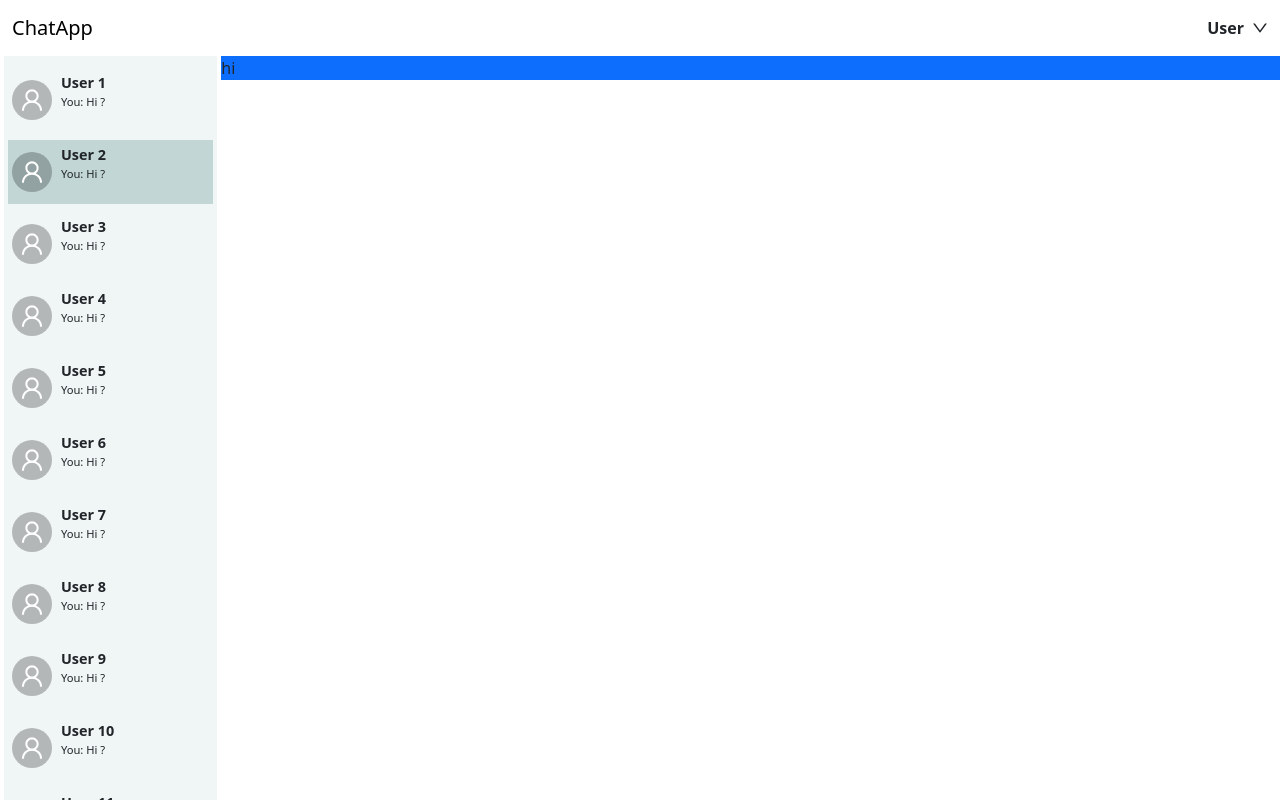
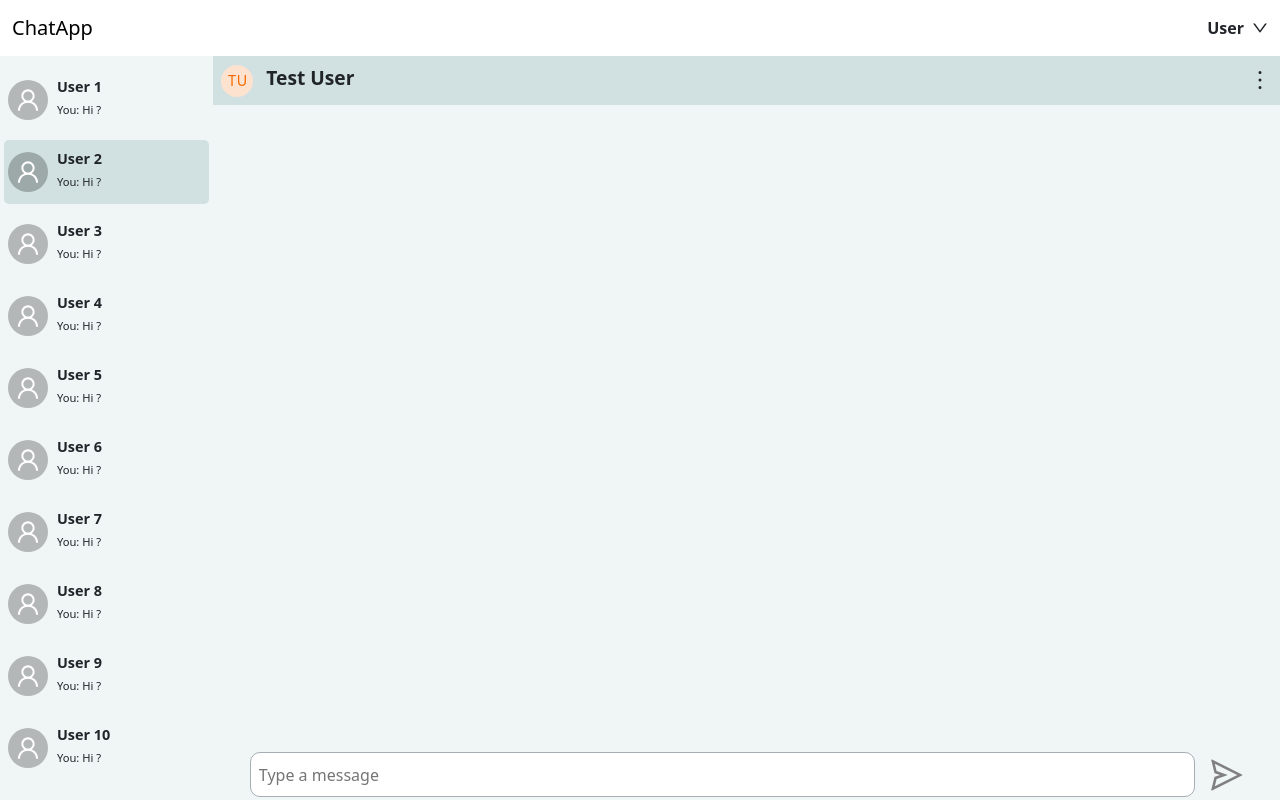
Before and after one commit to varadsc/chatSphere, a React (Vite) app in the folder chatSphere-frontend/: page / in a window 1280 px wide. Built offline with nearby package versions, Linux system fonts and the light colour scheme.

Commit message:
Chatting ui created

```diff
--- a/chatSphere-frontend/src/App.jsx
+++ b/chatSphere-frontend/src/App.jsx
@@ -4,6 +4,7 @@ import {Route, Routes} from 'react-router-dom'
 import viteLogo from '/vite.svg'
 import './App.css'
 import { PageLayout } from './layouts/PageLayout'
+import { Homepage } from './components/homepage/Homepage'
 
 function App() {
 
@@ -11,14 +12,13 @@ function App() {
     <>
       <Routes>
         <Route path="/login" element={<>welcome to login page</>}></Route>
+        <Route path="/signup" element={<>welcome to signup page</>}></Route>
 
         <Route path='/' element={<PageLayout />}>
-            <Route path='/' element={<div className='bg-primary'>hi</div>}></Route>
-            <Route path="/home" element={<>welcome to Home page</>}></Route>
-
+            <Route path='/' element={<Homepage />}></Route>
+            <Route path="/about" element={<>welcome to Home page</>}></Route>
 
         </Route>
-
 
       </Routes>
           {/* <div className="d-flex bg-warning" style={{height :'500px', backgroundColor:'red'}} >
--- /dev/null
+++ b/chatSphere-frontend/src/components/chatFooter/ChatFooter.jsx
@@ -0,0 +1,13 @@
+import React from 'react'
+import Styles from './ChatFooter.module.css'
+import { SendOutlined } from '@ant-design/icons'
+
+export const ChatFooter = () => {
+  return (
+    <div className='d-flex align-items-center justify-content-center'>
+        <input placeholder='Type a message' type="text" className={Styles.InputBox} />
+        <SendOutlined  style={{fontSize :'2rem', color : 'grey'}} />
+
+    </div>
+  )
+}
--- /dev/null
+++ b/chatSphere-frontend/src/components/chatFooter/ChatFooter.module.css
@@ -0,0 +1,14 @@
+.InputBox
+{
+    height: 45px;
+    width: 90%;
+    padding: 0.1rem 0.5rem;
+    margin-right: 1rem;
+    border: 1px solid #a7adb4;
+    border-radius: 10px;
+
+}
+
+.InputBox:focus{
+    outline: none;
+}
--- /dev/null
+++ b/chatSphere-frontend/src/components/chatHeading/ChatHeader.jsx
@@ -0,0 +1,20 @@
+import { Avatar } from 'antd'
+import React from 'react'
+import Styles from './ChatHeader.module.css'
+import { MoreOutlined } from '@ant-design/icons'
+
+export const ChatHeader = () => {
+  return (
+    <div className={`w-100 m-0 py-2 px-2 ${Styles.heading}`}>
+        <div>
+        <Avatar style={{ backgroundColor: '#fde3cf', color: '#f56a00' }}>TU</Avatar>
+        <span className='mx-2' style={{fontWeight :'600', fontSize:'1.2rem'}}> Test User </span>
+        </div>
+
+        <div className='mt-1'>
+            <MoreOutlined style={{fontSize:'1.5rem'}} />
+        </div>
+
+    </div>
+  )
+}
--- /dev/null
+++ b/chatSphere-frontend/src/components/chatHeading/ChatHeader.module.css
@@ -0,0 +1,7 @@
+.heading
+{
+   background-color: #d1e0e0 ;
+   display: flex;
+   justify-content: space-between;
+   /* align-items: center; */
+}
--- /dev/null
+++ b/chatSphere-frontend/src/components/homepage/Homepage.jsx
@@ -0,0 +1,20 @@
+import React from 'react'
+import { ChatHeader } from '../chatHeading/ChatHeader'
+import { ChatFooter } from '../chatFooter/ChatFooter'
+
+export const Homepage = () => {
+  return (
+    <div className="d-flex h-100 flex-column m-0 p-0">
+        {/* <div> */}
+            <ChatHeader />
+        {/* </div> */}
+        <div style={{flex: 0.87, backgroundColor : '#f0f5f5'}}  >
+        </div>
+        <div className='p-2' style={{flex: 0.13, backgroundColor : '#f0f5f5'}}>
+           <ChatFooter />
+        </div>
+    </div>
+
+
+  )
+}
--- a/chatSphere-frontend/src/components/sidebar/Sidebar.jsx
+++ b/chatSphere-frontend/src/components/sidebar/Sidebar.jsx
@@ -15,13 +15,13 @@ export const Sidebar = () => {
         <>
         {sidebarData?.map((userChat, index) =>(
                 // <div className={`w-100 my-2 ${SidbarStyles.card}`}>
-                    <div key={index} className={`row my-2 mx-0 p-1`} style={selectedChat === index ? {backgroundColor:'#c2d6d6'} :{}}>
+                    <div key={index} className={`row my-2 mx-0 p-1`} style={selectedChat === index ? {backgroundColor:'#d1e0e0', borderRadius :'5px'} :{borderRadius :'5px'}}>
                         <div className="col-2 me-3 m-0 p-0">
                             <Avatar className='my-2' size="large" icon={<UserOutlined />} />
                         </div>
                         <div className="col m-0 p-0">
-                            <p className='m-0' style={{fontWeight :'700', fontSize:'0.9rem'}}>{userChat.userName}</p>
-                            <p className='m-0' style={{fontSize:'0.7rem'}}>You: Hi ?</p>
+                            <p className='mt-1 m-0' style={{fontWeight :'700', fontSize:'0.9rem'}}>{userChat.userName}</p>
+                            <p className='mt-1 m-0' style={{fontSize:'0.7rem'}}>You: Hi ?</p>
                         </div>
                     </div>
 
--- a/chatSphere-frontend/src/layouts/PageLayout.jsx
+++ b/chatSphere-frontend/src/layouts/PageLayout.jsx
@@ -9,7 +9,7 @@ export const PageLayout = () => {
         <div style={{ display: 'flex', flexDirection: 'column', height: '100vh', overflow:'hidden'}}>
           <Navbar />
           <div style={{ display: 'flex', height:'100%' }}>
-            <div className="col-2 m-0 mx-1 p-1" style={{backgroundColor: '#f0f5f5'}}>
+            <div className="col-2 m-0 p-1" style={{backgroundColor: '#f0f5f5'}}>
               <Sidebar />
             </div>
             <div className='col m-0 p-0'>
```
